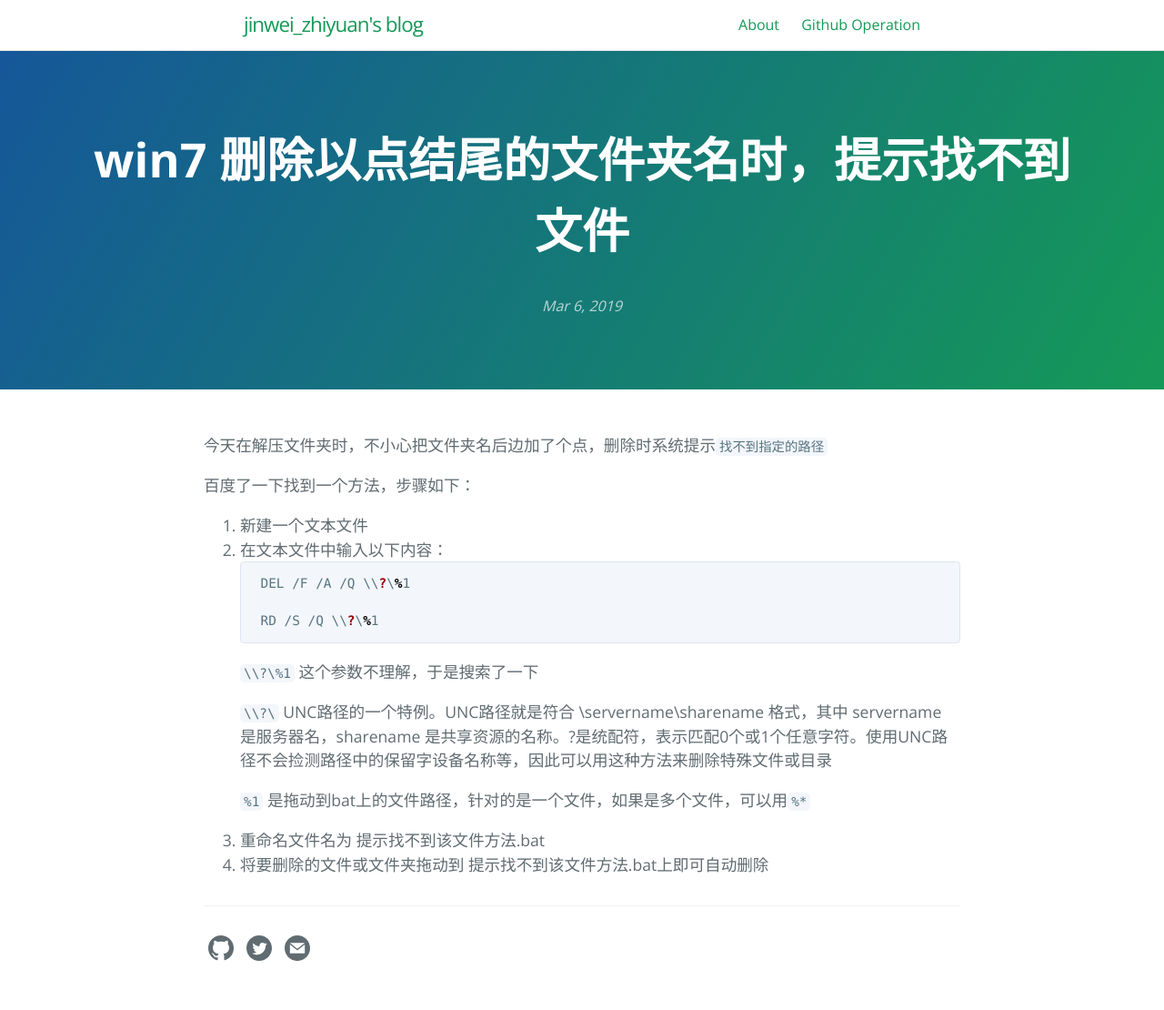
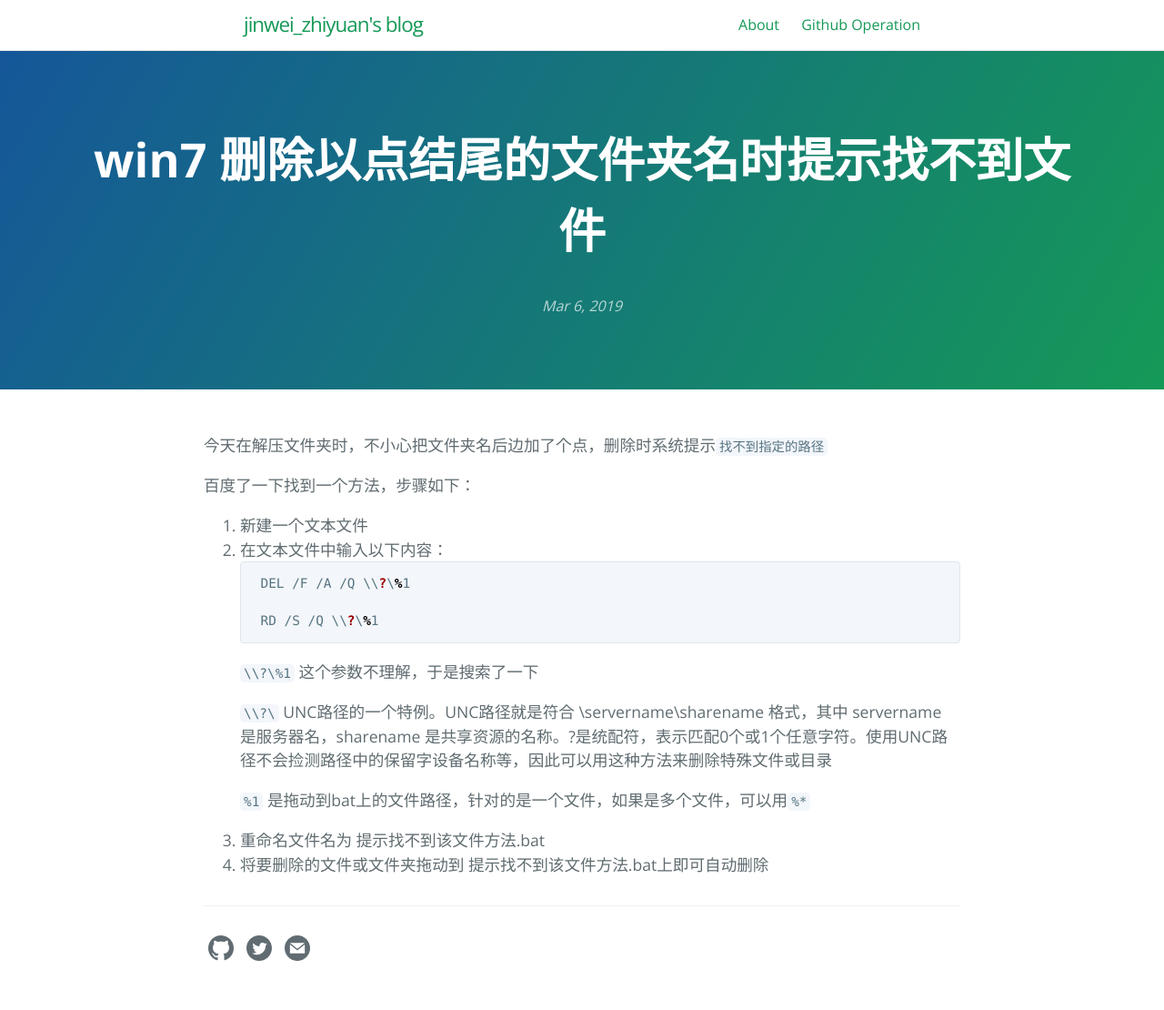
Before and after one commit to jinweizhiyuan/jinweizhiyuan.github.io, a Jekyll site: the page built from _posts/2019-03-06-win7DelFolderWithDot.markdown, in a window 1280 px wide. Shown: the whole page at 91% size. Built offline with Jekyll 4.4.1, drawn with Linux system fonts in a browser that asks for light colours; comment, search, counter and statistics services are not loaded.

```diff
--- a/_posts/2019-03-06-win7DelFolderWithDot.markdown
+++ b/_posts/2019-03-06-win7DelFolderWithDot.markdown
@@ -1,6 +1,6 @@
 ---
 layout: 'post'
-title: 'win7 删除以点结尾的文件夹名时，提示找不到文件'
+title: 'win7 删除以点结尾的文件夹名时提示找不到文件'
 date: 2019-03-06 9:45:50 +UTC800
 categories: [windows]
 ---
```
